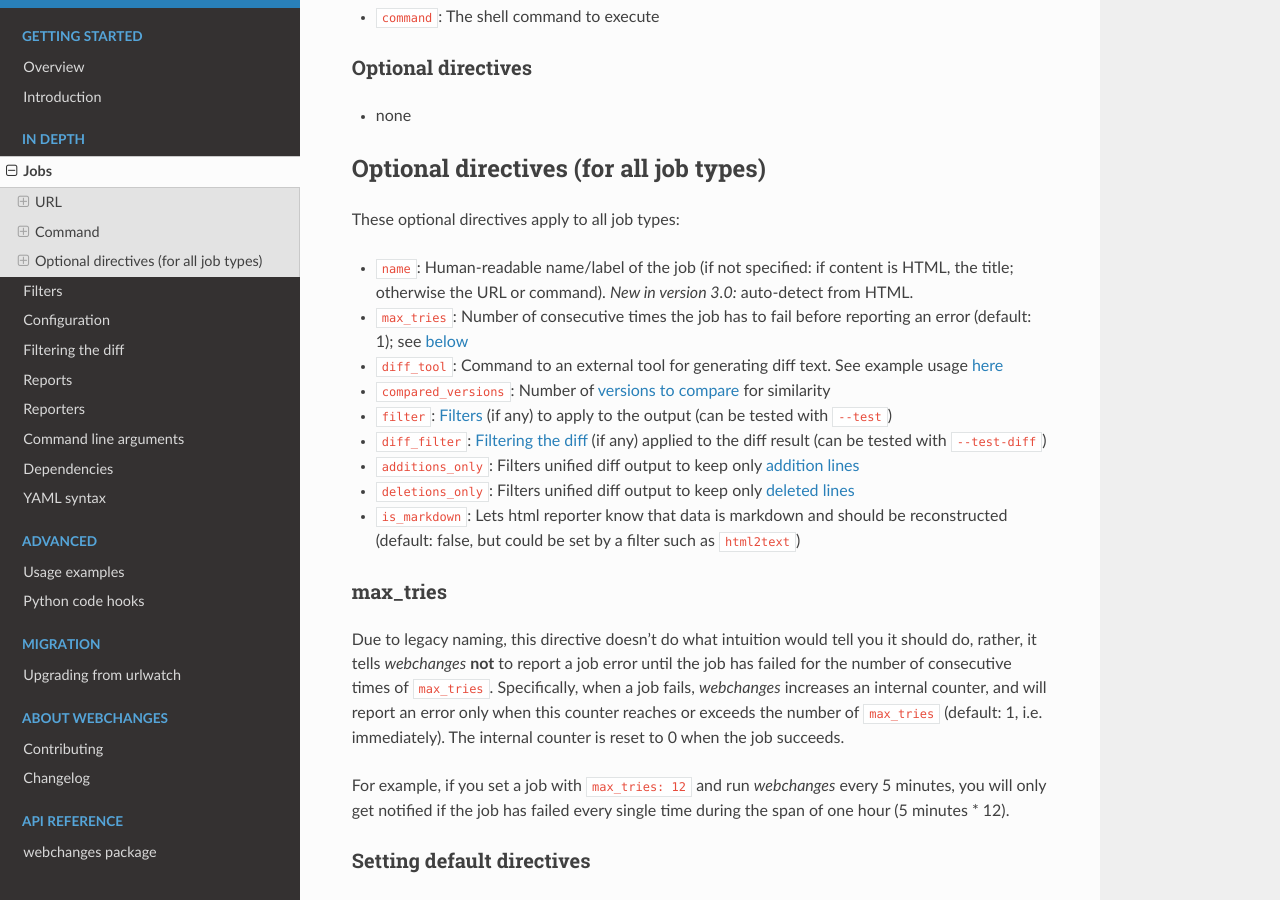
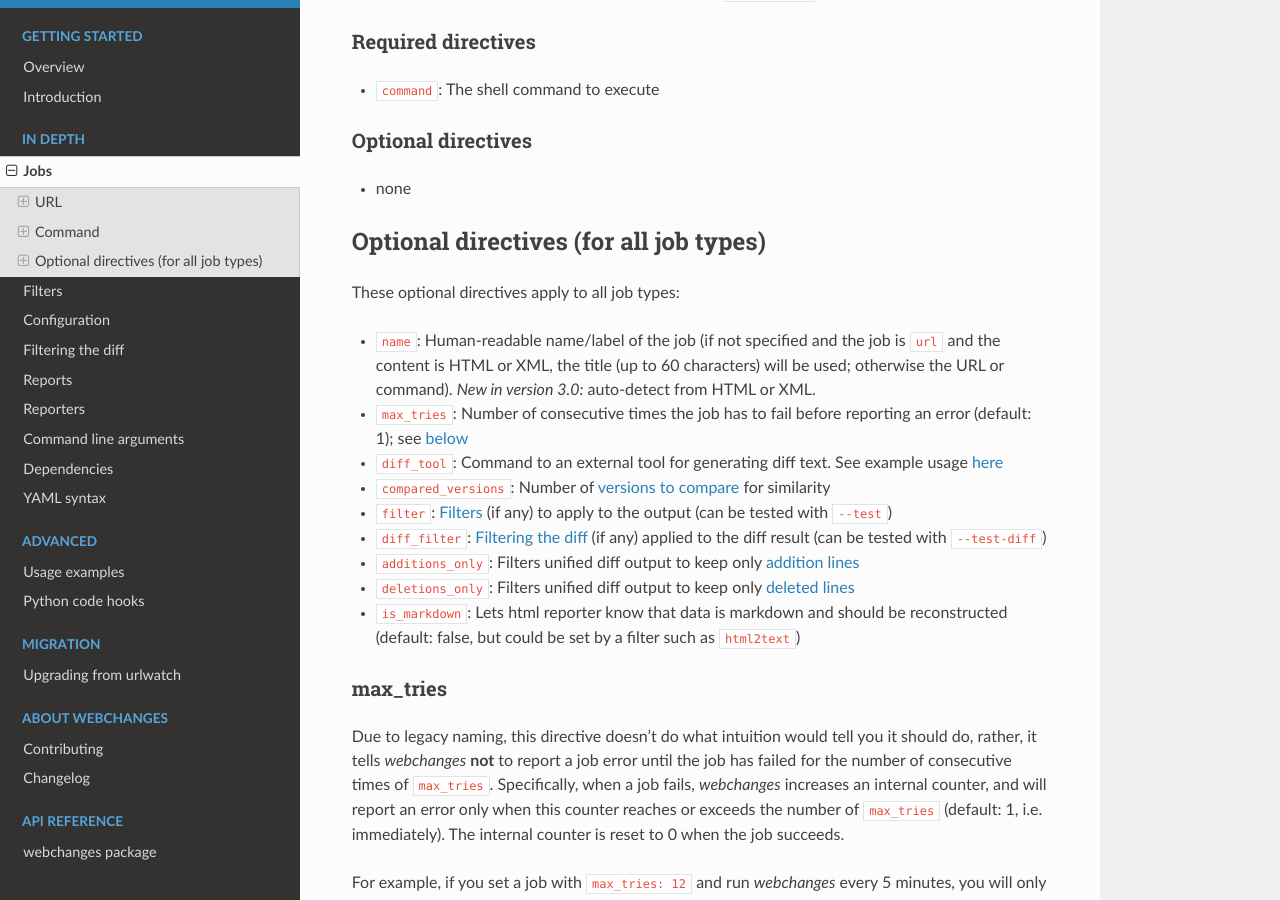
Before and after one commit to mborsetti/webchanges, a Sphinx documentation site: the page built from docs/jobs.rst, in a window 1280 px wide and 900 px high, scrolled down 5368 px. Built offline with Sphinx 7.4.7 and the Read the Docs theme 2.0.0, drawn with Linux system fonts in a browser that asks for light colours; some of the changed text lies outside the part shown.

Commit message:
restict title-as-a-name to 60 characters

```diff
--- a/docs/jobs.rst
+++ b/docs/jobs.rst
@@ -9,8 +9,8 @@
 The list of jobs to run are contained in the configuration file ``jobs.yaml``, a text file editable using any text
 editor or with the command ``webchanges --edit``.
 
-While optional, it is recommended that each job starts with a ``name`` entry.  If omitted and the data monitored is
-HTML, `webchanges` will automatically use the pages' title for a name.
+While optional, it is recommended that each job starts with a ``name`` entry. If omitted and the data monitored is
+HTML or XML, `webchanges` will automatically use the pages' title (up to 60 characters) for a name.
 
 .. code-block:: yaml
 
@@ -148,6 +148,7 @@
 For all ``url`` jobs:
 
 - ``use_browser``: If true, renders the URL via a JavaScript-enabled web browser and extracts HTML after rendering
+- ``use_browser``: If true, renders the URL via a JavaScript-enabled web browser and extracts HTML after rendering
 - ``cookies``: Cookies to send with the request (a dict) (see :ref:`here <cookies>`). `Added in version 3.0:` works for
   all ``url`` jobs.
 - ``headers``: Headers to send along with the request (a dict). `Added in version 3.0:` works for all ``url`` jobs.
@@ -258,8 +259,9 @@
 ---------------------------------------
 These optional directives apply to all job types:
 
-- ``name``: Human-readable name/label of the job (if not specified: if content is HTML, the title; otherwise the URL or
-  command). `New in version 3.0:` auto-detect from HTML.
+- ``name``: Human-readable name/label of the job (if not specified and the job is ``url`` and the content is HTML or
+  XML, the title (up to 60 characters) will be used; otherwise the URL or command). `New in version 3.0:` auto-detect
+  from HTML or XML.
 - ``max_tries``: Number of consecutive times the job has to fail before reporting an error (default: 1); see
   :ref:`below <max_tries>`
 - ``diff_tool``: Command to an external tool for generating diff text. See example usage :ref:`here <word_based_differ>`
```
Also changed, not shown: CHANGELOG.rst (+6 -1 lines), 1 other file.
